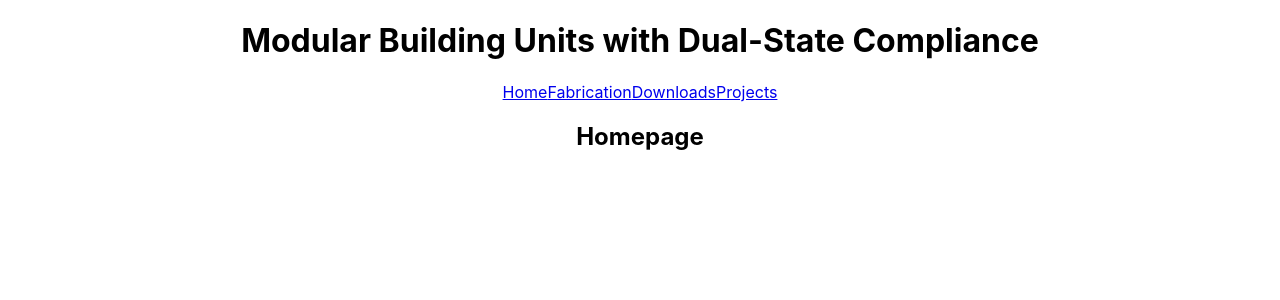
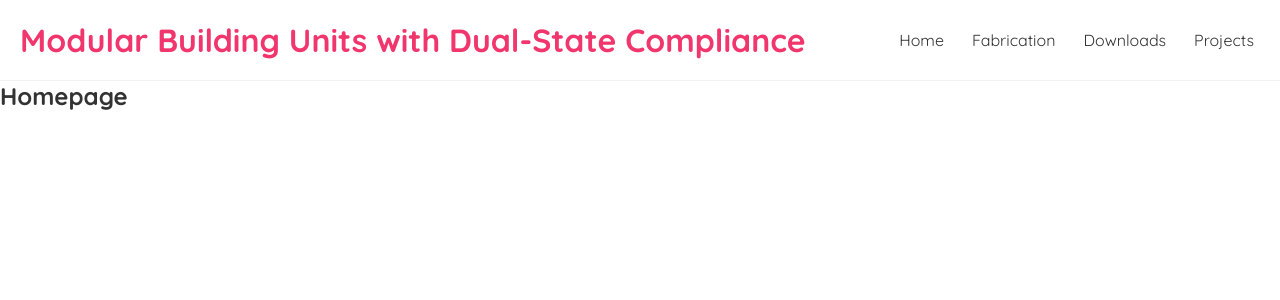
Before and after one commit to Louashka/dsm-web-app, a React (Create React App) app: page / in a window 1280 px wide. Shown: the top 300 px of the page. Built offline with nearby package versions, Linux system fonts and the light colour scheme.

Commit message:
Create pages and define Router

```diff
--- a/package.json
+++ b/package.json
@@ -9,13 +9,14 @@
     "@testing-library/user-event": "^13.5.0",
     "react": "^18.2.0",
     "react-dom": "^18.2.0",
+    "react-router-dom": "^6.14.2",
     "react-scripts": "5.0.1",
     "web-vitals": "^2.1.4"
   },
   "scripts": {
     "start": "react-scripts start",
-    "predeploy" : "npm run build",
-    "deploy" : "gh-pages -d build",
+    "predeploy": "npm run build",
+    "deploy": "gh-pages -d build",
     "build": "react-scripts build",
     "test": "react-scripts test",
     "eject": "react-scripts eject"
--- a/src/App.css
+++ /dev/null
@@ -1,38 +0,0 @@
-.App {
-  text-align: center;
-}
-
-.App-logo {
-  height: 40vmin;
-  pointer-events: none;
-}
-
-@media (prefers-reduced-motion: no-preference) {
-  .App-logo {
-    animation: App-logo-spin infinite 20s linear;
-  }
-}
-
-.App-header {
-  background-color: #282c34;
-  min-height: 100vh;
-  display: flex;
-  flex-direction: column;
-  align-items: center;
-  justify-content: center;
-  font-size: calc(10px + 2vmin);
-  color: white;
-}
-
-.App-link {
-  color: #61dafb;
-}
-
-@keyframes App-logo-spin {
-  from {
-    transform: rotate(0deg);
-  }
-  to {
-    transform: rotate(360deg);
-  }
-}
--- a/src/App.js
+++ b/src/App.js
@@ -1,15 +1,22 @@
-import './App.css';
-import Navbar from './Navbar';
-import Home from './Home';
+import Layout from "./pages/Layout";
+import Home from './pages/Home';
+import Fabrication from './pages/Fabrication';
+import Downloads from './pages/Downloads';
+import Projects from './pages/Projects';
+import { BrowserRouter, Routes, Route } from 'react-router-dom';
 
 function App() {
   return (
-    <div className="App">
-      <Navbar />
-      <div className="content">
-        <Home />
-      </div>
-    </div>
+    <BrowserRouter>
+      <Routes>
+        <Route path="/" element={<Layout />}>
+          <Route index element={<Home />} />
+          <Route path="fabrication" element={<Fabrication />} />
+          <Route path="downloads" element={<Downloads />} />
+          <Route path="projects" element={<Projects />} />
+        </Route>
+      </Routes>
+    </BrowserRouter>
   );
 }
 
--- a/src/Navbar.js
+++ b/src/Navbar.js
@@ -1,13 +1,15 @@
+import { Link } from 'react-router-dom';
+
 const Navbar = () => {
     const title = "Modular Building Units with Dual-State Compliance";
     return (
         <div className="navbar">
             <h1>{ title }</h1>
             <div className="links">
-                <a href="/">Home</a>
-                <a href="/fabrication">Fabrication</a>
-                <a href="/downloads">Downloads</a>
-                <a href="/projects">Projects</a>
+                <Link to="/">Home</Link>
+                <Link to="/fabrication">Fabrication</Link>
+                <Link to="/downloads">Downloads</Link>
+                <Link to="/projects">Projects</Link>
             </div>
         </div>
      );
--- a/src/index.css
+++ b/src/index.css
@@ -1,13 +1,35 @@
-body {
+@import url('https://fonts.googleapis.com/css2?family=Quicksand:wght@300;400;500;600;700&display=swap');
+
+/* base styles */
+* {
   margin: 0;
-  font-family: -apple-system, BlinkMacSystemFont, 'Segoe UI', 'Roboto', 'Oxygen',
-    'Ubuntu', 'Cantarell', 'Fira Sans', 'Droid Sans', 'Helvetica Neue',
-    sans-serif;
-  -webkit-font-smoothing: antialiased;
-  -moz-osx-font-smoothing: grayscale;
+  font-family: "Quicksand";
+  color: #333;
 }
-
-code {
-  font-family: source-code-pro, Menlo, Monaco, Consolas, 'Courier New',
-    monospace;
+.navbar {
+  padding: 20px;
+  display: flex;
+  align-items: center;
+  max-width: 1300px;
+  margin: 0 auto;
+  border-bottom: 1px solid #f2f2f2;
 }
+.navbar h1 {
+  color: #f1356d;
+}
+.navbar .links {
+  margin-left: auto;
+}
+.navbar a {
+  margin-left: 16px;
+  text-decoration: none;
+  padding: 6px;
+}
+.navbar a:hover {
+  color: #f1356d;
+}
+.content {
+  max-width: 1300px;
+  margin: 40px auto;
+  padding: 20px;
+}
--- /dev/null
+++ b/src/pages/Downloads.js
@@ -0,0 +1,7 @@
+const Downloads = () => {
+    return (
+        <h2>Downloads</h2>
+     );
+}
+
+export default Downloads;
--- /dev/null
+++ b/src/pages/Fabrication.js
@@ -0,0 +1,7 @@
+const Fabrication = () => {
+    return (
+        <h2>Fabrication</h2>
+     );
+}
+
+export default Fabrication;
--- /dev/null
+++ b/src/pages/Layout.js
@@ -0,0 +1,21 @@
+import { Outlet, Link } from 'react-router-dom';
+
+const Layout = () => {
+    const title = "Modular Building Units with Dual-State Compliance";
+    return (
+        <>
+            <div className="navbar">
+                <h1>{ title }</h1>
+                <div className="links">
+                    <Link to="/">Home</Link>
+                    <Link to="/fabrication">Fabrication</Link>
+                    <Link to="/downloads">Downloads</Link>
+                    <Link to="/projects">Projects</Link>
+                </div>
+            </div>
+            <Outlet />
+        </>
+     );
+}
+
+export default Layout;
--- /dev/null
+++ b/src/pages/Projects.js
@@ -0,0 +1,7 @@
+const Projects = () => {
+    return (
+        <h2>Projects</h2>
+     );
+}
+
+export default Projects;
```
Also changed, not shown: src/pages/Home.js (renamed from src/Home.js), 1 other file (tests, documents, lock files or other folders).
